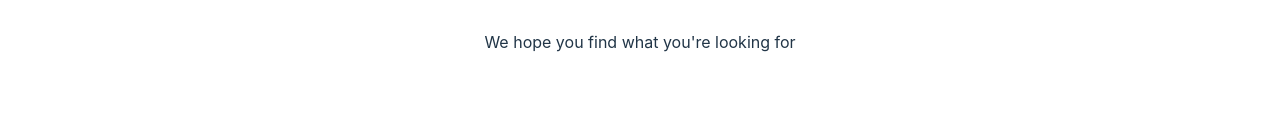
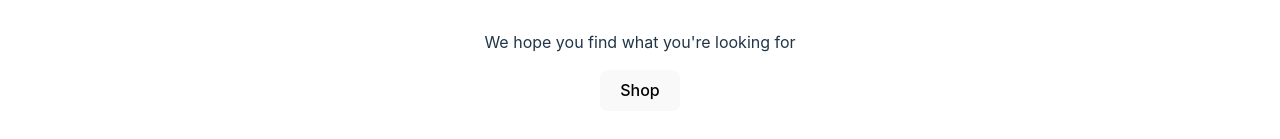
Before and after one commit to kimdogbe/odin_shop, a React (Vite) app: page /home in a window 1280 px wide. Shown: the part 187-326 px from the top of the page. Built offline with nearby package versions, Linux system fonts and the light colour scheme.

Commit message:
Implement Button and add to homepage'

```diff
--- a/src/App.jsx
+++ b/src/App.jsx
@@ -14,7 +14,7 @@ function App() {
             <Link to="about">About</Link>
           </li>
           <li>
-            <Link to="Shop">Shop</Link>
+            <Link to="shop">Shop</Link>
           </li>
           <li>
             <Link to="checkout">Checkout</Link>
--- a/src/Home.jsx
+++ b/src/Home.jsx
@@ -1,8 +1,11 @@
+import Button from "./components/AddBtn"
+
 function Home() {
   return (
     <div>
       <h1>Hello and welcome to our store!</h1>
       <p>We hope you find what you're looking for</p>
+      <Button text="Shop" to="/shop" />
     </div>
   )
 }
--- a/src/components/AddBtn.jsx
+++ b/src/components/AddBtn.jsx
@@ -1,5 +1,7 @@
-function AddBtn() {
-  return <button>Add to Cart</button>
+import { Link } from "react-router-dom"
+
+function Button({ to, btnType = 'generalBtn', text = 'Click me' }) {
+  return <Link to={to}> <button className={btnType} >{text}</button></Link>
 }
 
-export default AddBtn
+export default Button
```
